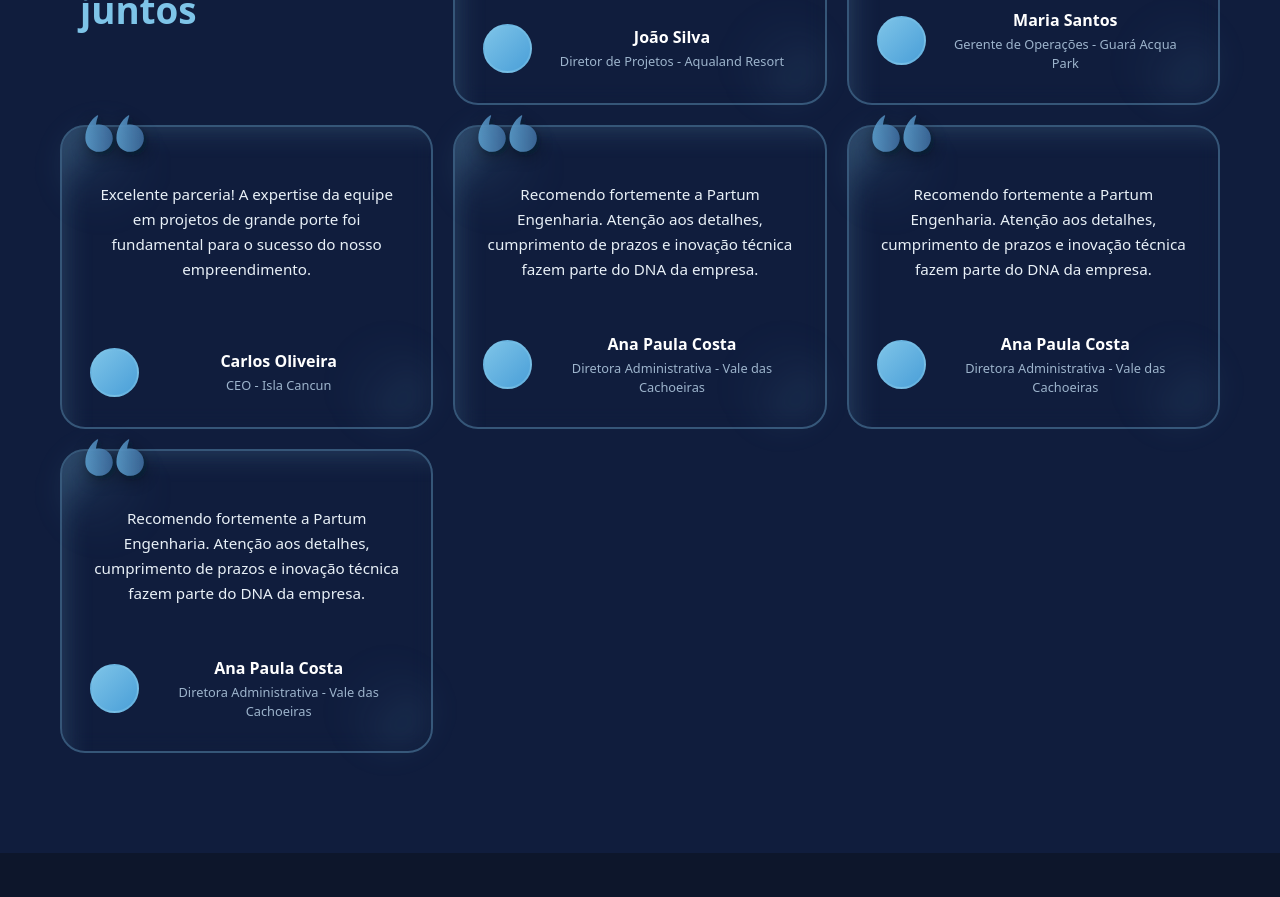
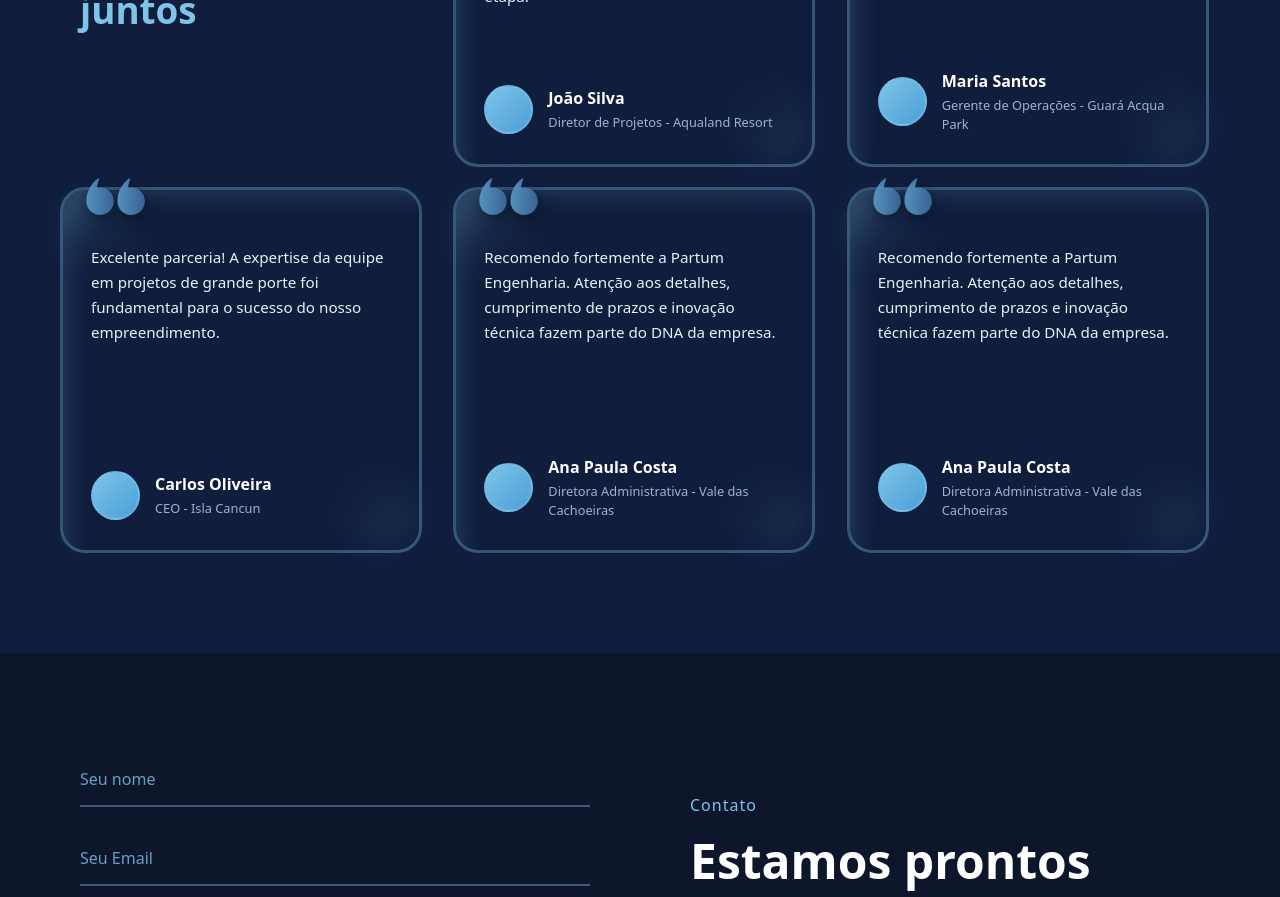
Before and after one commit to Dreams-Consult/partum-engenharia, a React (Vite) app: page / in a window 1280 px wide. Shown: the part 2760-3657 px from the top of the page. Built offline with nearby package versions, Linux system fonts and the light colour scheme.

Commit message:
ajuste no card de depoimentos

```diff
--- a/src/components/Contact/index.css
+++ b/src/components/Contact/index.css
@@ -121,14 +121,13 @@
   color: #e8f0f7;
   font-size: 1rem;
   line-height: 1.7;
-  margin: 0 0 40px 0;
+  margin: 0 0 30px 0;
 }
 
 .contact-whatsapp {
   display: flex;
   align-items: center;
   gap: 15px;
-  margin-top: 20px;
 }
 
 .whatsapp-icon-contact {
--- a/src/components/QuoteCard/index.css
+++ b/src/components/QuoteCard/index.css
@@ -1,14 +1,16 @@
 .quote-card {
-  border: 2px solid rgba(126, 196, 232, 0.35);
+  border: 3px solid rgba(126, 196, 232, 0.35);
   border-radius: 25px;
   padding: 30px 28px;
   transition: all 0.3s ease;
   display: flex;
   flex-direction: column;
-  min-height: 240px;
+  max-width: 300px;
+  min-height: 300px;
   position: relative;
   backdrop-filter: blur(10px);
   overflow: visible;
+  text-align: left;
   /* box-shadow:
   inset -12px -12px 30px rgba(126, 196, 232, 0.25),
   inset 12px  12px 30px rgba(126, 196, 232, 0.25); */
--- a/src/components/Testimonials/index.css
+++ b/src/components/Testimonials/index.css
@@ -22,7 +22,6 @@
 .testimonials-header-card {
   display: flex;
   flex-direction: column;
-  /* justify-content: center; */
   padding: 0px 20px 40px 20px;
   min-height: 240px;
   text-align: left;
--- a/src/components/TopBar/index.tsx
+++ b/src/components/TopBar/index.tsx
@@ -33,7 +33,7 @@ function Topbar() {
 
   return (
     <nav className='topBar'>
-      <div className='logoBar'>
+      <div className='logoBar' onClick={() => scrollToSection('home')} style={{ cursor: 'pointer' }}>
         <img src={PartumLogo} alt='Partum Engenharia' width="200" height="100" />
       </div>
 
--- a/src/data/data.json
+++ b/src/data/data.json
@@ -69,14 +69,6 @@
       "description": "Diretora Administrativa",
       "company": "Vale das Cachoeiras",
       "image": "/assets/testimonials/ana-costa.jpg"
-    },
-        {
-      "id": 6,
-      "text": "Recomendo fortemente a Partum Engenharia. Atenção aos detalhes, cumprimento de prazos e inovação técnica fazem parte do DNA da empresa.",
-      "name": "Ana Paula Costa",
-      "description": "Diretora Administrativa",
-      "company": "Vale das Cachoeiras",
-      "image": "/assets/testimonials/ana-costa.jpg"
     }
   ]
 }
```
